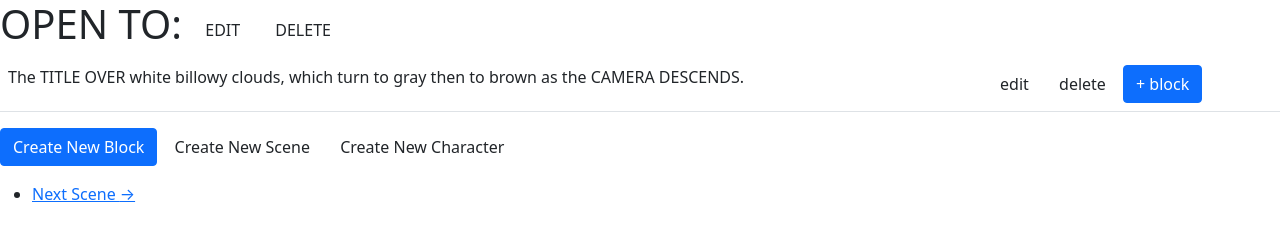
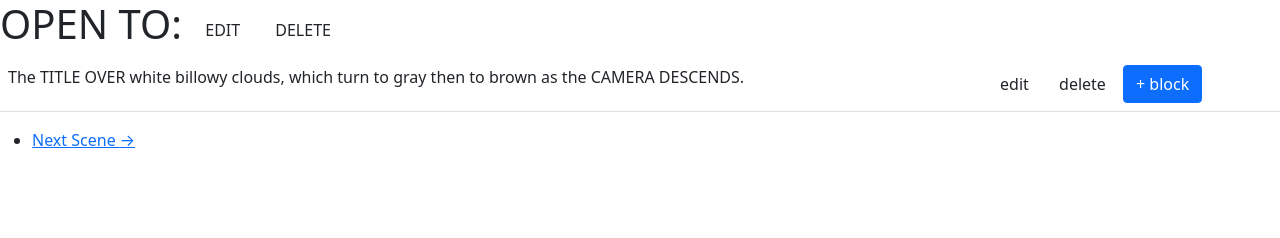
Before and after one commit to watnee/matinisbeta, a plain HTML site: page scene/show60.html in a window 1280 px wide. Drawn offline with nearby package versions, Linux system fonts and the light colour scheme.

Commit message:
Update show60.html

```diff
--- a/scene/show60.html
+++ b/scene/show60.html
@@ -34,11 +34,7 @@
                     </tr>
 
             </table>
-            <p>
-                <a href="/block/create?sceneId=60" class="btn btn-primary" role="button">Create New Block</a>
-                <a href="/scene/createBelow?id=60" class="btn btn-default" role="button">Create New Scene</a>
-                <a href="/character/create?projectId=5" class="btn btn-default" role="button">Create New Character</a>
-            </p>
+
             <nav aria-label="...">
                 <ul class="pager">
 
```
